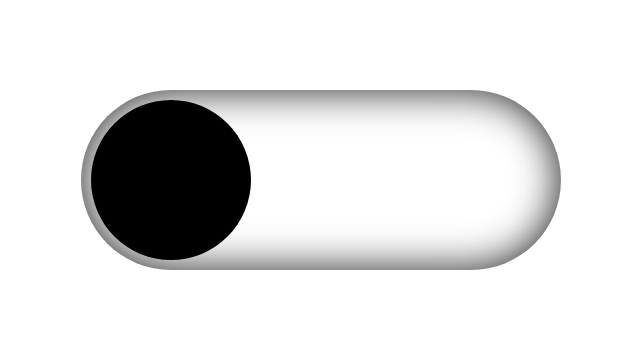
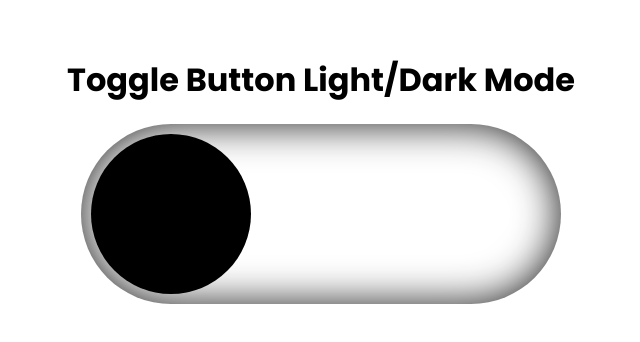
Before and after one commit to Pinaka-Pani-18/HTML_CSS, a plain HTML site: page Toggle Button/index.html in a window 1280 px wide. Shown: the part 220-562 px from the top of the page, without its empty margins (319-959 px from the left). Drawn offline with Linux system fonts and the light colour scheme.

Commit message:
added heading tag

```diff
--- a/Toggle Button/index.html
+++ b/Toggle Button/index.html
@@ -4,8 +4,7 @@
 <head>
     <meta charset="UTF-8">
     <meta name="viewport" content="width=device-width, initial-scale=1.0">
-    <title>Toggle Button</title>
-
+    <title>Toggle Button Light/Dark Mode</title>
     <link rel="stylesheet" href="style.css">
 
 </head>
@@ -13,6 +12,7 @@
 <body>
 
     <input type="checkbox" id="darkMode">
+    <h1>Toggle Button Light/Dark Mode</h1>
     <label for="darkMode"></label>
     <div class="bg"></div>
 
--- a/Toggle Button/style.css
+++ b/Toggle Button/style.css
@@ -14,6 +14,10 @@ body {
   justify-content: center;
   flex-direction: column;
   height: 100vh;
+}
+
+h1 {
+  margin-bottom: 20px;
 }
 
 label {
@@ -65,3 +69,7 @@ input:checked ~ label:after {
 input:checked ~ .bg {
   background: black;
 }
+
+input:checked ~ h1 {
+  color: white;
+}
```
